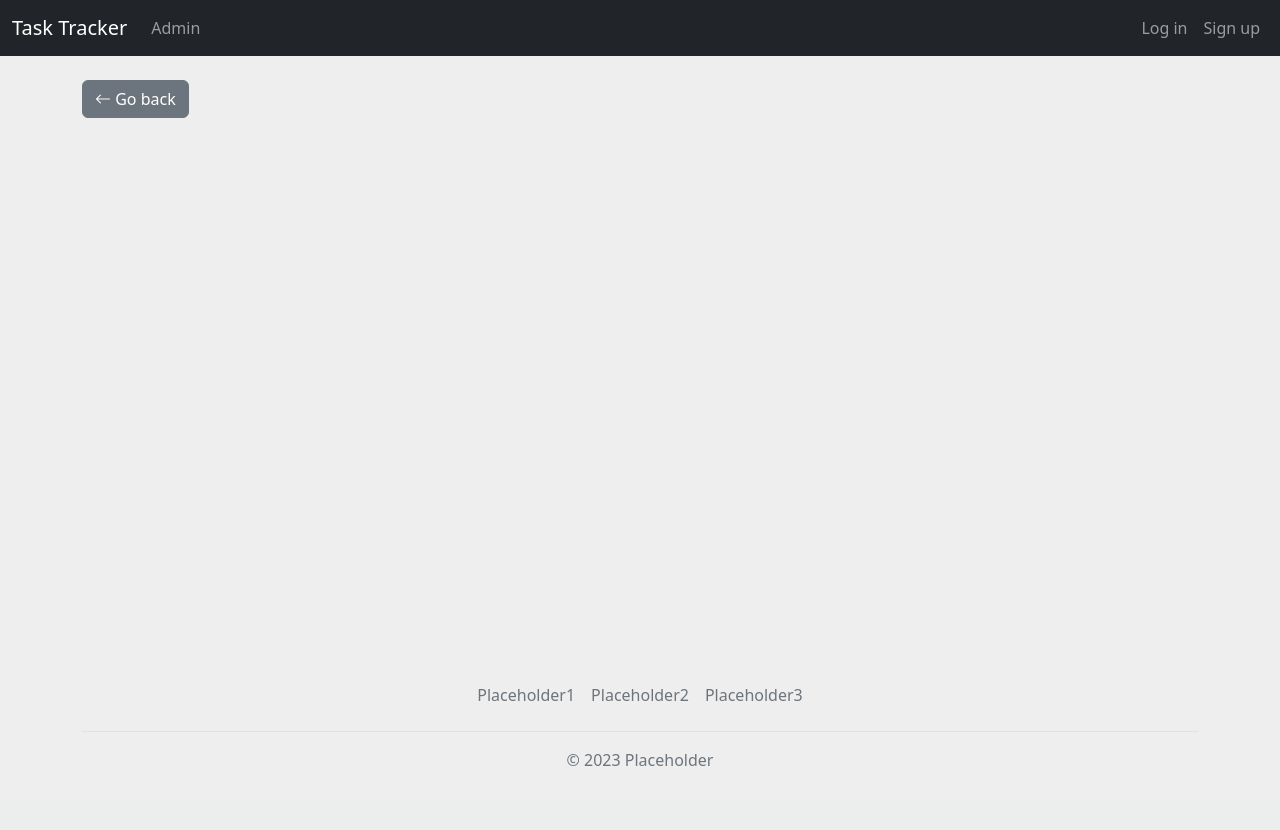
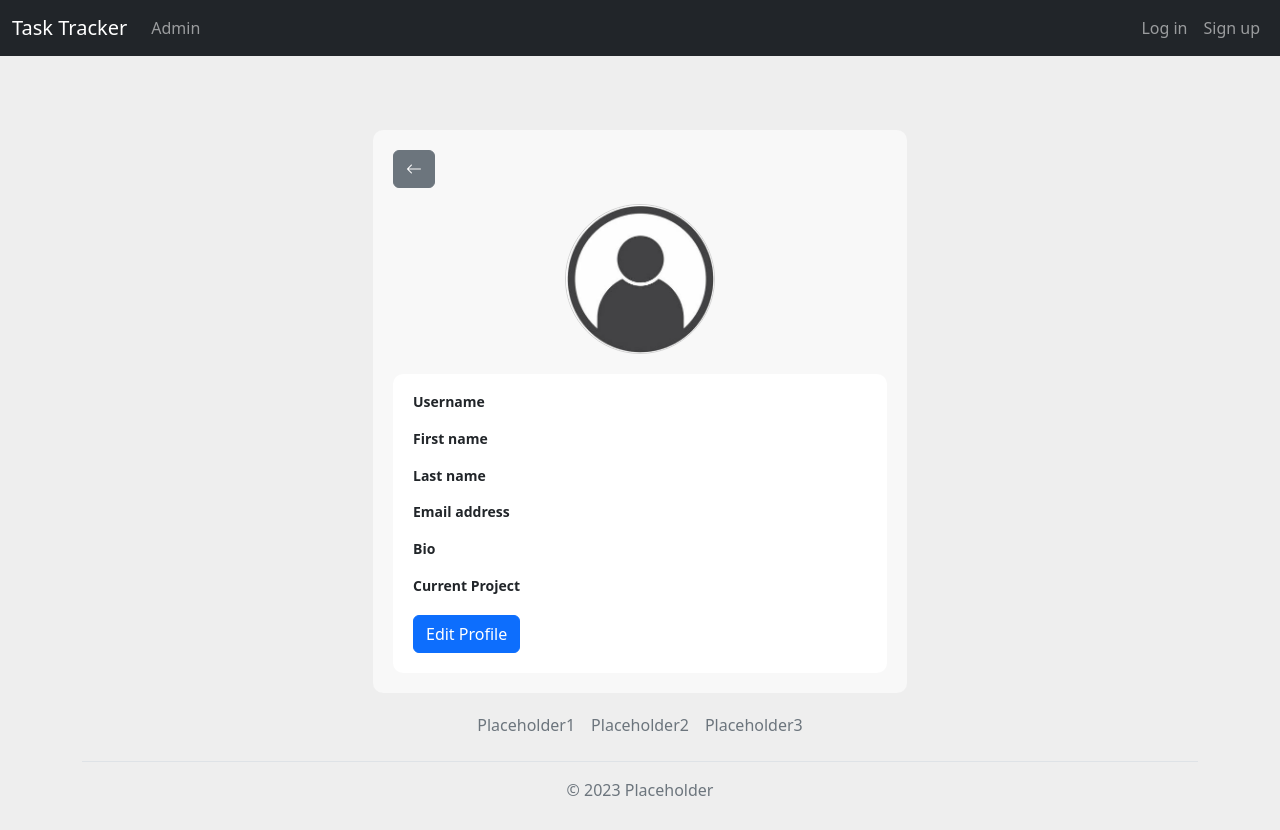
Before and after one commit to Busuioc-Andrei/TaskTracker, a Django app: template main/templates/main/profile_detail.html in a window 1280 px wide. Before the commit the page ends 766 px from the top, so only its background shows below. Run offline with Django 4.2, Linux system fonts and the light colour scheme; the template is opened without the code that fills it, so the values that code supplies are empty; parts of the project's set-up code (start-up, migrations or seed data) failed here and were passed over; some libraries are stand-ins or nearby versions.

Commit message:
Updated profile edit

```diff
--- a/main/templates/main/profile_detail.html
+++ b/main/templates/main/profile_detail.html
@@ -1,19 +1,31 @@
 {% extends "base.html" %}
+{% load static %}
 
 {% block content %}
-    {% include 'back_button.html' %}
-    <div class="profile-container">
+    <link href="{% static 'css/profile.css' %}" rel="stylesheet">
+    <div class="container profile">
+        <div class="row justify-content-center">
+            <div class="col-md-6">
+                <div class="profile-card">
+                {% include 'back_button_no_text.html' %}
                     <div class="profile-picture">
                         {% if user.profile.profile_picture %}
                             <img src="{{ user.profile.profile_picture.url }}" alt="Profile Picture">
-{#            {% else %}#}
-{#                <img src="{% static 'path/to/default/profile_picture.jpg' %}" alt="Profile Picture">#}
+                        {% else %}
+                            <img src="{% static 'images/profile.jpg' %}" alt="Default Profile Picture">
                         {% endif %}
                     </div>
                     <div class="profile-details">
-            <h1>{{ user.full_name }}</h1>
-            <p class="username">{{ user.username }}</p>
-            <p class="email">{{ user.email }}</p>
+                        {% include 'main/profile_field.html' with label='Username' value=user.username %}
+                        {% include 'main/profile_field.html' with label='First name' value=user.first_name %}
+                        {% include 'main/profile_field.html' with label='Last name' value=user.last_name %}
+                        {% include 'main/profile_field.html' with label='Email address' value=user.email %}
+                        {% include 'main/profile_field.html' with label='Bio' value=user.profile.bio %}
+                        {% include 'main/profile_field.html' with label='Current Project' value=user.profile.current_project %}
+                        <a href="{% url 'profile-update' profile.pk %}" class="btn btn-primary">Edit Profile</a>
+                    </div>
+                </div>
+            </div>
         </div>
     </div>
 {% endblock %}
--- /dev/null
+++ b/main/templates/main/profile_field.html
@@ -0,0 +1,4 @@
+<div class="field">
+    <h4 class="field-name">{{ label }}</h4>
+    <p class="field-value">{{ value }}</p>
+</div>
--- /dev/null
+++ b/static/css/profile.css
@@ -0,0 +1,43 @@
+.profile {
+  margin-top: 50px;
+}
+
+.profile-card {
+  text-align: left;
+  padding: 20px;
+  border-radius: 10px;
+  background-color: #f8f8f8;
+}
+
+.profile-picture {
+  text-align: center;
+  margin-bottom: 20px;
+}
+
+.profile-picture img {
+  width: 150px;
+  height: 150px;
+  border: 1px solid lightgray;
+  border-radius: 50%;
+  object-fit: cover;
+}
+
+.profile-details {
+  background-color: #ffffff;
+  padding: 20px;
+  border-radius: 10px;
+}
+
+.field {
+  margin-bottom: 20px;
+}
+
+.field-name {
+  font-size: 14px;
+  font-weight: bold;
+  margin-bottom: 5px;
+}
+
+.field-value {
+    font-size: 12px;
+}
--- /dev/null
+++ b/templates/back_button_no_text.html
@@ -0,0 +1,3 @@
+<a href="{{request.META.HTTP_REFERER}}" class="btn btn-secondary mb-3" role="button">
+    <i class="bi bi-arrow-left"></i>
+</a>
```
Also changed, not shown: main/forms.py (+42 -2 lines), main/templates/main/profile_edit_form.html (added, +18 -0 lines), main/views.py (+7 -4 lines), static/images/profile.jpg (added). Lines whose indentation alone changed are shown as unchanged.
